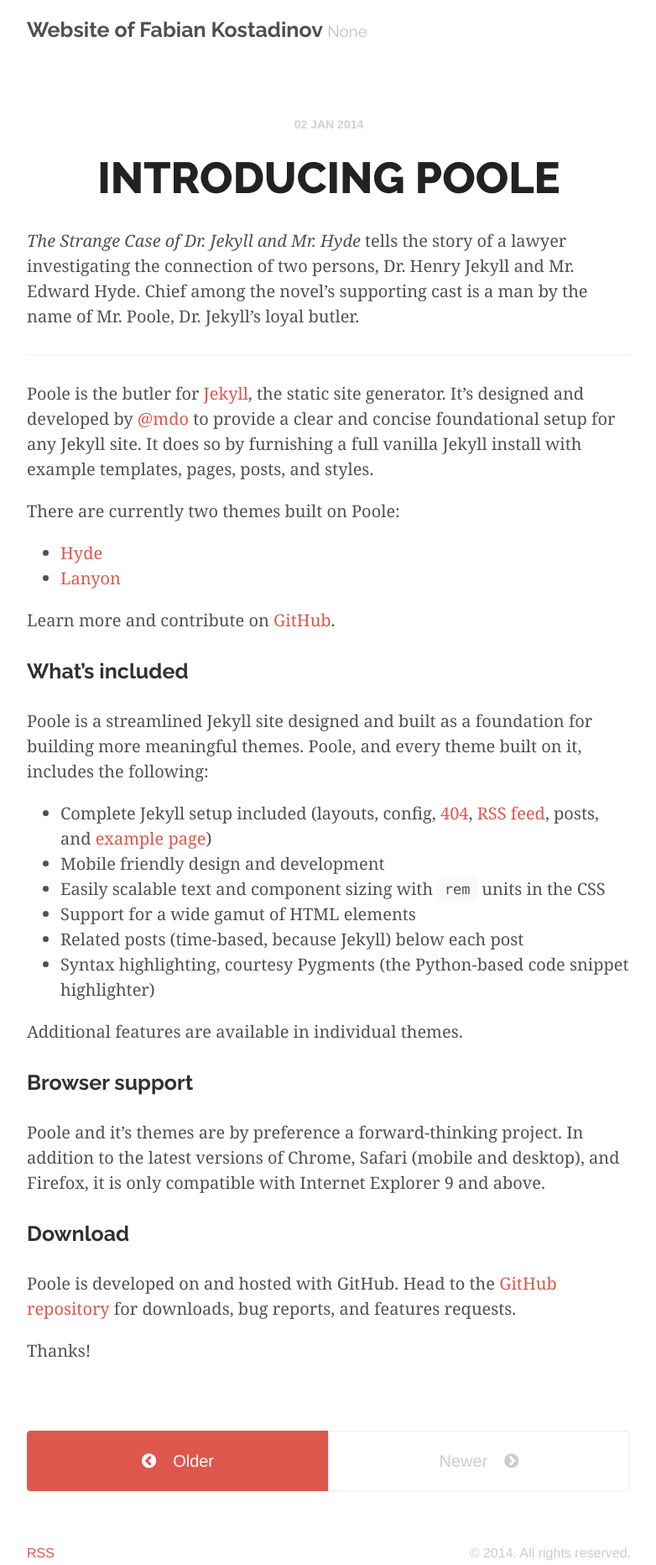
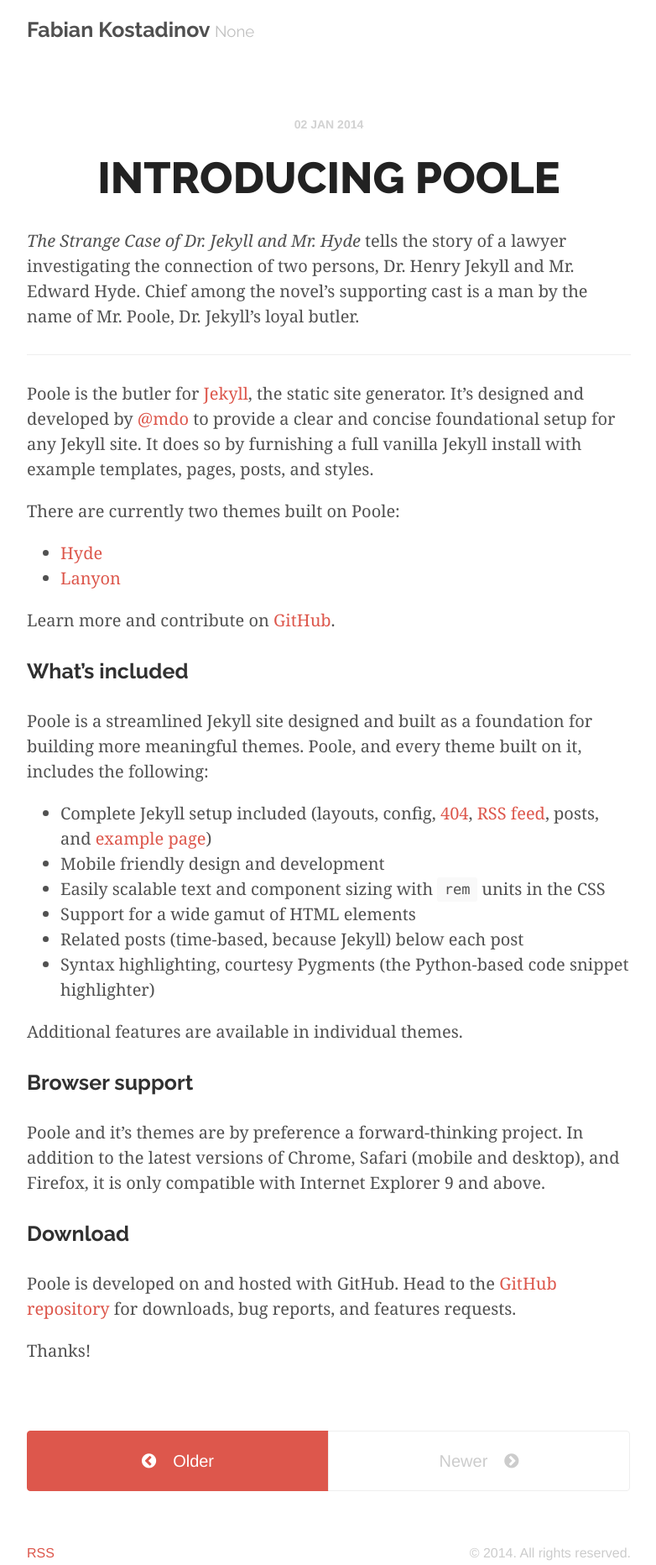
Before and after one commit to fabian-kostadinov/fabian-kostadinov.github.io, a Jekyll site: the page built from index.html, in a window 1280 px wide. Shown: the whole page at 84% size, without its empty margins (248-1030 px from the left). Built offline with Jekyll 4.4.1, drawn with Linux system fonts in a browser that asks for light colours; nearby versions of some CDN libraries; Markdown is read by kramdown in place of the engine named in the settings; the list of posts is cut into pages by our own code.

Commit message:
Updated YAML

```diff
--- a/_config.yml
+++ b/_config.yml
@@ -6,7 +6,7 @@
 permalink:        pretty
 
 # Setup
-title:            Website of Fabian Kostadinov
+title:            Fabian Kostadinov
 tagline:          None
 url:              http://fabian-kostadinov.github.io
 paginate:         1
```
